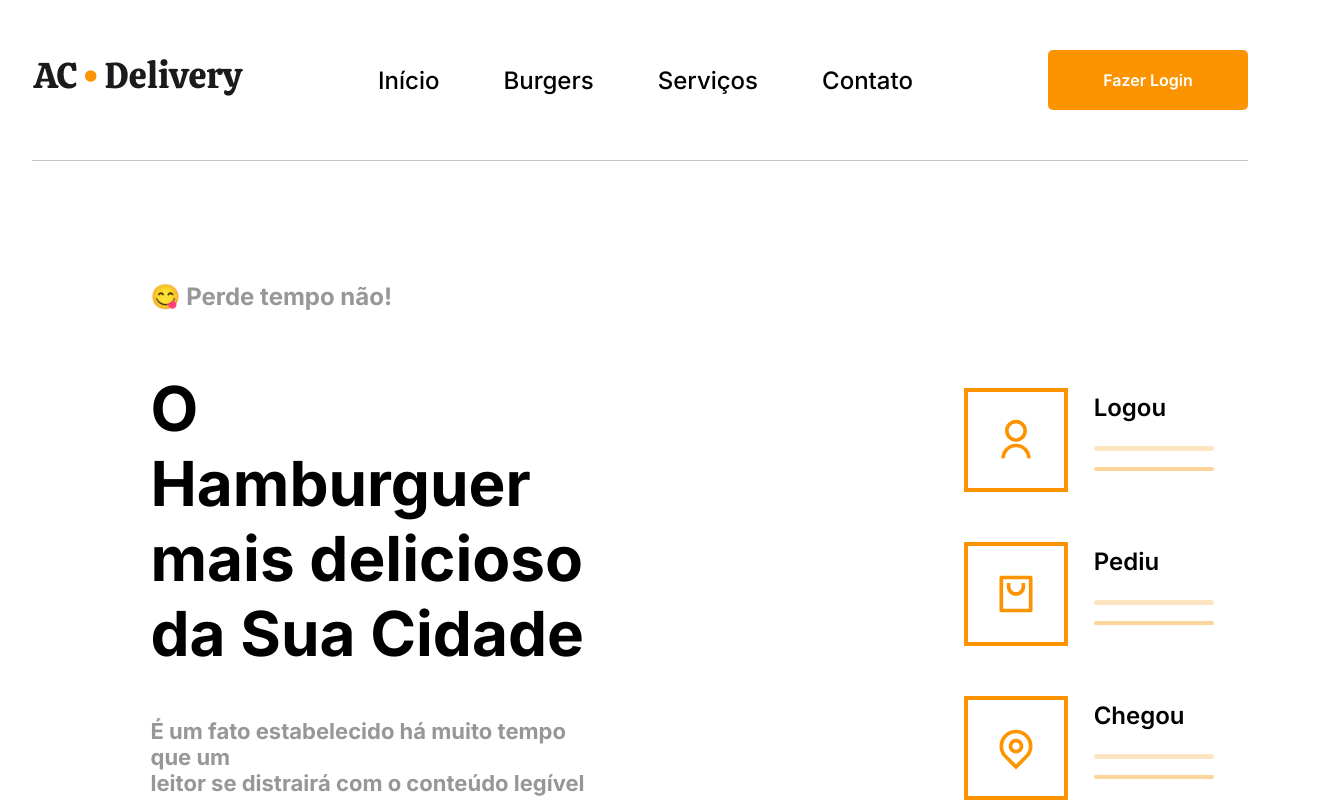
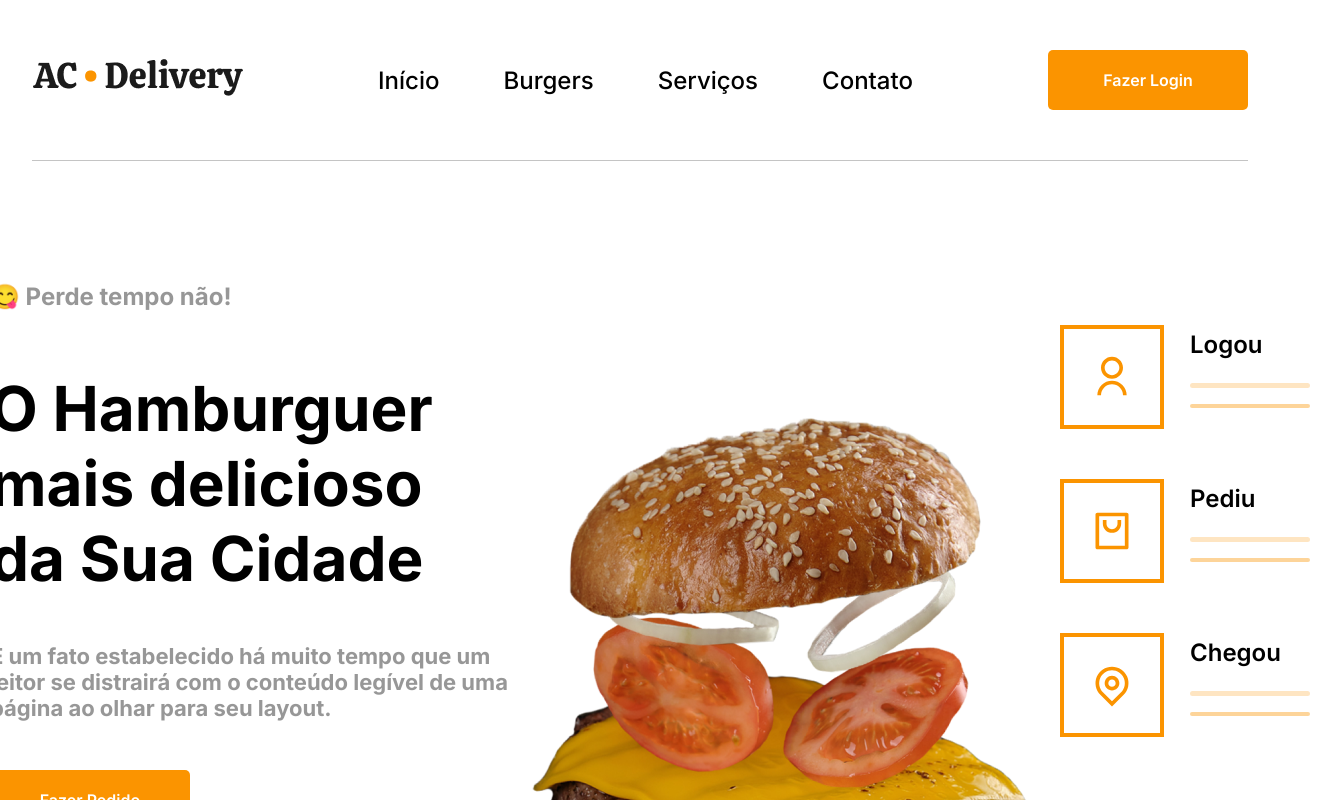
Before and after one commit to Toteck/AC-Delivery, a React (Vite) app: page / in a window 1280 px wide. Shown: the top 800 px of the page, 1340 px wide, since content can reach past the window. Built offline with nearby package versions, Linux system fonts and the light colour scheme; a web font is replaced by a local one.

Commit message:
style: teste 2

```diff
--- a/src/App.jsx
+++ b/src/App.jsx
@@ -7,6 +7,7 @@ import { Header } from "./components/Header";
 import { Icone } from "./components/Icone";
 import { Hamburgao } from "./components/Hamburgao";
 import hamburgao from './assets/img/burger-login-1.png'
+import frame4 from './assets/img/frame-4.svg'
 import burger from "./Logos/burger/burger.png";
 import pessoa from "./Logos/freme/pessoa.png";
 import bolsa from "./Logos/freme/bolsa.png";
@@ -60,13 +61,14 @@ export default function App() {
         <div className="menu-right">
           <div className="hamburguer">
             {/* <Hamburgao caminho={'src/assets/img/hamburgao.svg'} /> */}
-            <Hamburgao caminho={Logos} />
+            <Hamburgao caminho={hamburgao} />
           </div>
 
           <div className="container-icones">
             <div className="icones">
               <Icone
-                icon={"./src/assets/img/frame-4.svg"}
+
+                icon={frame4}
                 titulo={"Logou"}
                 linha_1={"src/assets/img/line-6.svg"}
                 linha_2={"src/assets/img/line-7.svg"}
```
